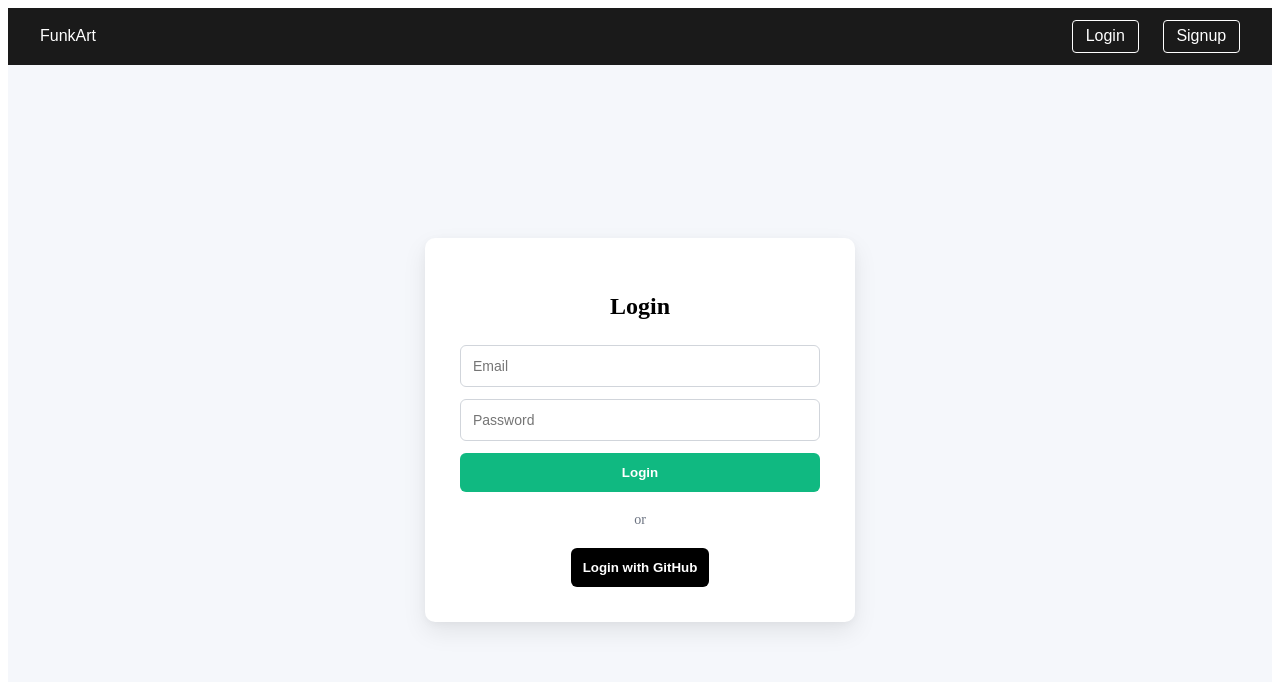
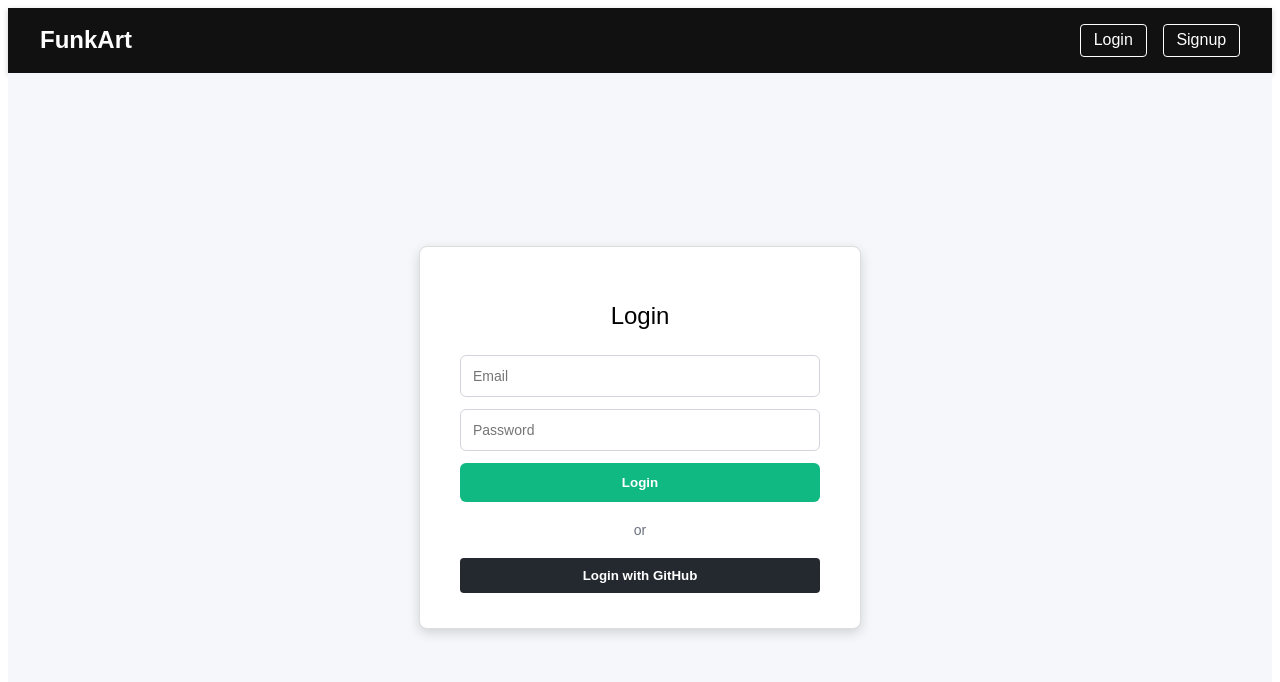
Before and after one commit to PawanITC/ITC_Java_Batch3, a React (Vite) app in the folder frontend/: page /login in a window 1280 px wide. Shown: the top 682 px of the page. Built offline with nearby package versions, Linux system fonts and the light colour scheme; no server answers.

Commit message:
merged css of abu with my work. removed unused env file.

```diff
--- a/frontend/src/components/Navbar/Navbar.css
+++ b/frontend/src/components/Navbar/Navbar.css
@@ -1,29 +1,29 @@
+/* navbar.css - improved version */
 .navbar {
     display: flex;
     justify-content: space-between;
     align-items: center;
-    padding: 0.75rem 2rem;
-    background-color: #1a1a1a;
+    padding: 1rem 2rem;
+    background-color: #111; /* darker, more professional */
     color: #fff;
-    font-family: sans-serif;
+    font-family: Arial, Helvetica, sans-serif;
+    box-shadow: 0 2px 6px rgba(0,0,0,0.2);
 }
 
-.navbar-brand a {
-    color: #fff;
+.navbar-brand {
     font-size: 1.5rem;
     font-weight: bold;
-    text-decoration: none;
 }
 
 .navbar-links {
     display: flex;
     align-items: center;
-    gap: 1.5rem; /* space between links/buttons */
+    gap: 1rem;
 }
 
 .nav-user {
     font-weight: 500;
-    margin-right: 1rem; /* space between username and logout */
+    margin-right: 0.5rem;
 }
 
 .nav-link,
@@ -41,5 +41,15 @@
 .nav-link:hover,
 .btn-logout:hover {
     background-color: #fff;
-    color: #1a1a1a;
+    color: #111;
 }
+
+.btn-logout {
+    border-color: #ff4b5c;
+    color: #ff4b5c;
+}
+
+.btn-logout:hover {
+    background-color: #ff4b5c;
+    color: #fff;
+}
--- a/frontend/src/config/env.ts
+++ /dev/null
@@ -1,2 +0,0 @@
-export const API_BASE_URL = import.meta.env.VITE_API_BASE_URL;
-export const APP_NAME = import.meta.env.VITE_APP_NAME;
--- a/frontend/src/pages/Home.tsx
+++ b/frontend/src/pages/Home.tsx
@@ -1,12 +1,10 @@
-import {APP_NAME} from "../config/env.ts";
-
 export default function Home() {
 
     return (
 
         <div style={{ padding: "40px", textAlign: "center" }}>
 
-            <h1>Welcome to {APP_NAME}</h1>
+            <h1>Welcome to Funkart!!</h1>
 
             <p>
                 Discover and share creative artwork.
--- a/frontend/src/styles/auth.css
+++ b/frontend/src/styles/auth.css
@@ -1,81 +1,63 @@
-/* Auth Pages Layout */
+/* auth.css - shared for Login + Signup */
 
+/* Page layout */
 .auth-page {
     min-height: calc(100vh - 70px);
-
     display: flex;
     justify-content: center;
     align-items: center;
-
     background: #f5f7fb;
+    font-family: Arial, Helvetica, sans-serif;
 }
 
-
 /* Card */
-
 .auth-card {
     width: 360px;
-
     background: white;
-
-    padding: 35px;
-
-    border-radius: 10px;
-
-    box-shadow:
-            0 10px 25px rgba(0,0,0,0.08),
-            0 2px 8px rgba(0,0,0,0.04);
-
+    padding: 35px 40px;
+    border-radius: 8px;
+    border: 1px solid #ddd;
+    box-shadow: 0 4px 12px rgba(0,0,0,0.15);
     text-align: center;
 }
 
-
-/* Title */
-
+/* Titles */
 .auth-card h2 {
     margin-bottom: 25px;
+    font-weight: 500;
+    font-size: 24px;
 }
 
-
-/* Form */
-
+/* Form layout */
 .auth-form {
     display: flex;
     flex-direction: column;
     gap: 12px;
 }
 
-
 /* Inputs */
-
 .auth-form input {
     padding: 12px;
-
     border-radius: 6px;
-
     border: 1px solid #d1d5db;
-
     font-size: 14px;
 }
 
+.auth-form input:focus {
+    outline: none;
+    border-color: #ff9900;
+    box-shadow: 0 0 3px #ff9900;
+}
 
-/* Primary Button */
-
+/* Primary button */
 .auth-button {
     padding: 12px;
-
     border: none;
-
     border-radius: 6px;
-
     background: #10b981;
-
     color: white;
-
     font-weight: 600;
-
     cursor: pointer;
-
     transition: background 0.2s ease;
 }
 
@@ -83,49 +65,41 @@
     background: #059669;
 }
 
-
 /* OAuth Divider */
-
 .oauth-divider {
     margin: 20px 0;
-
     font-size: 14px;
-
     color: #6b7280;
 }
 
-
-/* GitHub Button */
-
+/* GitHub button */
 .github-button {
-    padding: 12px;
-
-    border-radius: 6px;
-
+    width: 100%;
+    display: flex;
+    align-items: center;
+    justify-content: center;
+    padding: 10px;
+    background-color: #24292f;
     border: none;
-
-    background: #000;
-
+    border-radius: 4px;
     color: white;
-
-    font-weight: 600;
-
+    font-weight: bold;
     cursor: pointer;
-
-    transition: background 0.2s ease;
 }
 
 .github-button:hover {
-    background: #222;
+    background-color: #333;
 }
 
+.github-logo {
+    width: 20px;
+    height: 20px;
+    margin-right: 10px;
+}
 
 /* Errors */
-
 .error {
     margin-top: 10px;
-
     color: #ef4444;
-
     font-size: 14px;
 }
```
